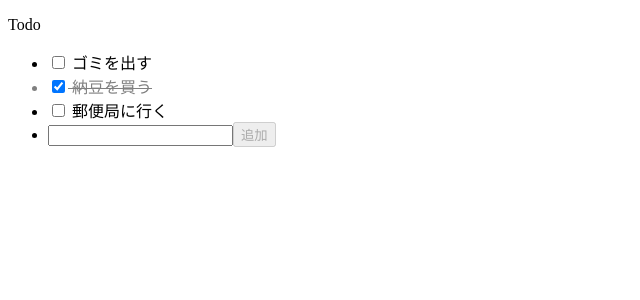
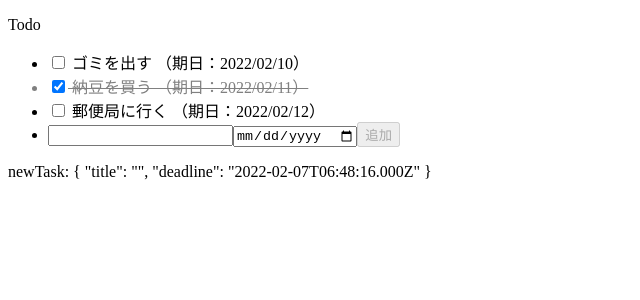
Before and after one commit to tominagamaya/angular-todo-app, an Angular app: page / in a window 1280 px wide. Shown: the top 300 px of the page, without its empty margins (0-640 px from the left). Built offline with nearby package versions, Linux system fonts and the light colour scheme.

Commit message:
add task deadline

```diff
--- a/src/app/app.component.html
+++ b/src/app/app.component.html
@@ -4,10 +4,13 @@
     <label>
       <input type="checkbox" [(ngModel)]="task.done">
       {{ task.title }}
+      （期日：{{ task.deadline|date:'yyyy/MM/dd' }}）
     </label>
   </li>
   <li>
-    <input type="text" [(ngModel)]="newTaskTitle" #title="ngModel" required>
+    <input type="text" [(ngModel)]="newTask.title" #title="ngModel" required>
+    <input type="date" [(ngModel)]="newTask.deadline">
     <button (click)="addTask()" [disabled]="title.invalid">追加</button>
   </li>
 </ul>
+newTask: {{ newTask|json }}
--- a/src/app/app.component.ts
+++ b/src/app/app.component.ts
@@ -8,15 +8,18 @@ import { Component } from '@angular/core';
 export class AppComponent {
   title = 'angular-todo-app';
   tasks = [
-    {title: 'ゴミを出す', done: false},
-    {title: '納豆を買う', done: true},
-    {title: '郵便局に行く', done: false},
+    {title: 'ゴミを出す', done: false, deadline: new Date('2022-02-10')},
+    {title: '納豆を買う', done: true, deadline: new Date('2022-02-11')},
+    {title: '郵便局に行く', done: false, deadline: new Date('2022-02-12')},
   ];
 
-  newTaskTitle = '';
+  newTask = {
+    title: '',
+    deadline: new Date(),
+  };
 
   addTask() {
-    this.tasks.push({title: this.newTaskTitle, done: false});
-    this.newTaskTitle = '';
+    this.tasks.push({title: this.newTask.title, done: false, deadline: new Date(this.newTask.deadline)});
+    this.newTask = {title: '', deadline: new Date(),};
   }
 }
```
